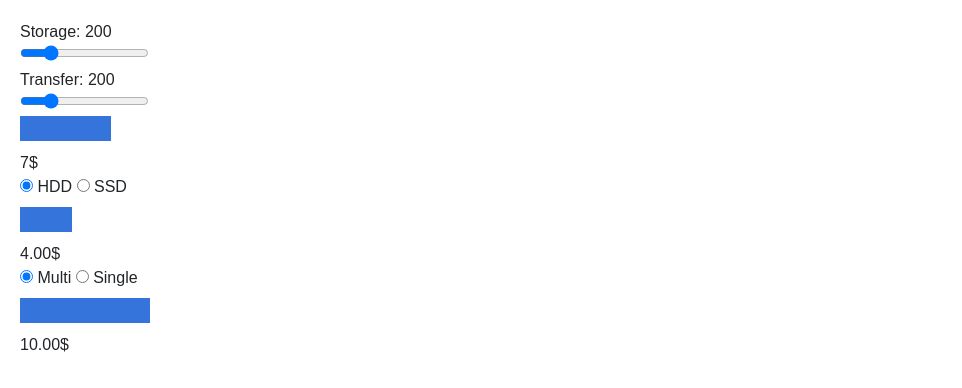
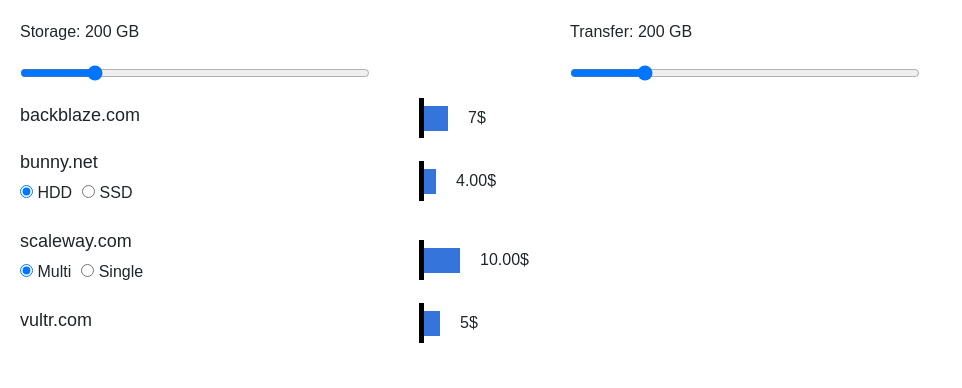
Before and after one commit to ITalik-gr/price_calculator_test, a website: page src/index.html in a window 1280 px wide. Shown: the whole page, without its empty margins (0-962 px from the left). Drawn offline with nearby package versions, Linux system fonts and the light colour scheme; files that its build step writes are made by us from their sources.

Commit message:
add style, rewrite code, add new provider

```diff
--- a/src/index.html
+++ b/src/index.html
@@ -86,27 +86,46 @@
 
         <form id="price-calc" class="calc-top">
             <span>
-                <div class="calc-res calc-res_storage">Storage: <span>200</span></div>
+                <div class="calc-res calc-res_storage">Storage: <span>200</span> GB</div>
+                <div class="price-card__rate_wrap">
                   <input min="0" max="1000" value="200" type="range" name="calc-storage" id="calc-storage">
+                  </div>
             </span>
             <span>
-                <div class="calc-res calc-res_transfer">Transfer: <span>200</span></div>
+                <div class="calc-res calc-res_transfer">Transfer: <span>200</span> GB</div>
+                <div class="price-card__rate_wrap">
                   <input min="0" max="1000" value="200" type="range" name="calc-transfer" id="calc-transfer">
+                </div>
             </span>
 
 
         </form>
         <div class="calc-body">
+
                 <span class="pricing-bar backblaze-bar">
+                  <div class="pricing-bar__info">
+                    <div class="pricing-bar__name">
+                      backblaze.com
+                    </div>
+                  </div>
+                  <div class="pricing-bar__row">
                     <div class="pricing-bar__value backblaze-bar__value">
                     </div>
                     <div class="pricing-bar__num backblaze-bar__num">
                         <span>7</span>$
                     </div>
+                  </div>
+
                 </span>
 
                 <span class="pricing-bar bunny-bar">
-                    <div class="bunny-checkeds">
+                    <div class="pricing-bar__info">
+
+                      <div class="pricing-bar__name">
+                        bunny.net
+                      </div>
+
+                      <div class="bunny-checkeds pricing-bar__ckeckeds">
                         <label for="bunny-checked">
                             <input class="bunny-check" checked required type="radio" value="HDD" name="bunny-checked" id="bunny-checked_1">
                             HDD
@@ -116,16 +135,25 @@
                             SSD
                         </label>
                     </div>
+                    </div>
+                    <div class="pricing-bar__row">
                       <div class="pricing-bar__value bunny-bar__value">
                       </div>
                       <div class="pricing-bar__num bunny-bar__num">
                           <span>1</span>$
                       </div>
+                    </div>
+
                 </span>
 
                 <span class="pricing-bar scaleway-bar">
 
-                    <div class="scaleway-checkeds">
+                    <div class="pricing-bar__info">
+
+                      <div class="pricing-bar__name">
+                        scaleway.com
+                      </div>
+                      <div class="scaleway-checkeds pricing-bar__ckeckeds">
                         <label for="scaleway-checked">
                             <input class="scaleway-check" checked required type="radio" value="Multi" name="scaleway-checked" id="scaleway-checked_1">
                             Multi
@@ -135,13 +163,32 @@
                             Single
                         </label>
                     </div>
-
+                    </div>
+                    <div class="pricing-bar__row">
                       <div class="pricing-bar__value scaleway-bar__value">
-
                       </div>
                       <div class="pricing-bar__num scaleway-bar__num">
                           <span>1</span>$
                       </div>
+                    </div>
+
+                </span>
+
+                <span class="pricing-bar vultr-bar">
+                  <div class="pricing-bar__info">
+                    <div class="pricing-bar__name">
+                      vultr.com
+                    </div>
+                  </div>
+
+                  <div class="pricing-bar__row">
+                    <div class="pricing-bar__value vultr-bar__value">
+                    </div>
+                    <div class="pricing-bar__num vultr-bar__num">
+                        <span>7</span>$
+                    </div>
+                  </div>
+
               </span>
         </div>
     </div>
--- a/src/js/script.js
+++ b/src/js/script.js
@@ -15,101 +15,112 @@
     calcPriceScaleway = document.querySelector('.scaleway-bar__value'), // стовпчик
     calcScalewayResNumber = document.querySelector('.scaleway-bar__num span'), // ціна номером
     radioScalewayInputs = document.querySelectorAll('.scaleway-check[name="scaleway-checked"]');
+  //? 4 провайдер
+    calcPriceVultr = document.querySelector('.vultr-bar__value'), // стовпчик
+    calcVultrResNumber = document.querySelector('.vultr-bar__num span'), // ціна номером
 
-//input[name="input_name"]
 
 reCalcAll();
-    calcStorage.addEventListener('input', () => {
-      calcResStorage.innerHTML = `${calcStorage.value}`;
-    });
-    calcTransfer.addEventListener('input', () => {
-      calcResTransfer.innerHTML = `${calcTransfer.value}`;
-    })
-    allRadio.forEach(e => {
-      e.addEventListener('input', reCalcAll);
-    })
 
-    function calcResultBackblazeBar() {
-      let minimumPrice = 7;
-      let storagePrice = 0.005;
-      let transferPrice = 0.01;
-      let res = (calcStorage.value * storagePrice) + (calcTransfer.value * transferPrice);
-      if (res < minimumPrice) {
-        calcPriceBackblaze.style.width = `${minimumPrice * 13}px`;
-        calcBackblazeResNumber.innerHTML = `${minimumPrice}`;
+    function calcResultBackblazeBar(minPrice, stPrice, trPrice,) { // 1
+      let res = (calcStorage.value * stPrice) + (calcTransfer.value * trPrice);
+      ifMinimalPrice(res, minPrice, calcPriceBackblaze, calcBackblazeResNumber);
+    }
+
+    function calcResultBunnyBar(trPrice, maxPrice) { // 2
+      let stPrice;
+      returnCheckInput(radioBunnyInputs);
+
+      if(inputCheckd == 0) {
+        stPrice = 0.01;
       } else {
-        calcPriceBackblaze.style.width = `${res * 13}px`;
-        calcBackblazeResNumber.innerHTML = `${res.toFixed(2)}`;
+        stPrice = 0.02;
+      }
+
+      let res = (calcStorage.value * stPrice) + (calcTransfer.value * trPrice);
+
+      if (res > maxPrice) {
+        calcPriceBunny.style.width = `${maxPrice * 4}px`;
+        calcBunnyResNumber.innerHTML = `${maxPrice}`;
+      } else {
+        // calcPriceBunny.style.width = `${res * 13}px`;
+        // calcBunnyResNumber.innerHTML = `${res.toFixed(2)}`;
+        calcBasic(res, calcPriceBunny, calcBunnyResNumber)
       }
     }
-    function calcResultBunnyBar() {
-      let maxPrice = 10;
-      let storagePrice;
-      let transferPrice = 0.01;
 
-      for (let elem in radioBunnyInputs) {
-        if (radioBunnyInputs[elem].checked)
-        inputCheckd = elem; // який обраний
-      }
-      if(inputCheckd == 0) {
-        storagePrice = 0.01;
+    function calcResultScalewayBar() { // 3
+      let res;
+      let trPrice = 0.02;
+      returnCheckInput(radioScalewayInputs);
+      if (inputCheckd == 0) { // якщо обраний перший чек боксс то ціна така для sotage
+         storagePrice = 0.06;
       } else {
-        storagePrice = 0.02;
-      }
-
-      let res = (calcStorage.value * storagePrice) + (calcTransfer.value * transferPrice);
-      if (res > maxPrice) {
-        calcPriceBunny.style.width = `${maxPrice * 13}px`;
-        calcBunnyResNumber.innerHTML = `${maxPrice}`;
-      } else {
-        calcPriceBunny.style.width = `${res * 13}px`;
-        calcBunnyResNumber.innerHTML = `${res.toFixed(2)}`;
-      }
-    }
-    function calcResultScalewayBar() {
-      // let maxPrice = 10;
-      // let storagePrice = 0.02;
-      let transferPrice = 0.02;
-      let res;
-
-      for (let elem in radioScalewayInputs) {
-        if (radioScalewayInputs[elem].checked)
-        inputCheckd = elem; // який обраний
+         storagePrice = 0.03;
       }
 
       if (calcStorage.value < 75) {
         storagePrice = 0
-        res = (calcStorage.value * storagePrice) + (calcTransfer.value * transferPrice);
+        res = (calcStorage.value * storagePrice) + (calcTransfer.value * trPrice);
       } else {
+        res = ((calcStorage.value - 75) * storagePrice) + ((calcTransfer.value - 75) * trPrice);
+      }
 
-        if(inputCheckd == 0) {
-          storagePrice = 0.06;
-        } else {
-          storagePrice = 0.03;
-        }
-        res = ((calcStorage.value - 75) * storagePrice) + ((calcTransfer.value - 75) * transferPrice);
+      if (calcTransfer.value < 75) {
+        trPrice = 0
+        res = (calcStorage.value * storagePrice) + (calcTransfer.value * trPrice);
+      }  else {
+        res = ((calcStorage.value - 75) * storagePrice) + ((calcTransfer.value - 75) * trPrice);
       }
-      if (calcTransfer.value < 75) {
-        transferPrice = 0
-        res = (calcStorage.value * storagePrice) + (calcTransfer.value * transferPrice);
-      } else {
-        res = ((calcStorage.value - 75) * storagePrice) + ((calcTransfer.value - 75) * transferPrice);
-      }
-      calcPriceScaleway.style.width = `${res * 13}px`;
-      calcScalewayResNumber.innerHTML = `${res.toFixed(2)}`;
+
+
+
+      calcBasic(res, calcPriceScaleway, calcScalewayResNumber)
+      // calcPriceScaleway.style.width = `${res * 4}px`;
+      // calcScalewayResNumber.innerHTML = `${res.toFixed(2)}`;
+    }
+
+    function calcResultVultrBar(minPrice, stPrice, trPrice) { // 44
+      let res = (calcStorage.value * stPrice) + (calcTransfer.value * trPrice);
+      ifMinimalPrice(res, minPrice, calcPriceVultr, calcVultrResNumber);
     }
 
 
+    function returnCheckInput(inputs) {
+      for (let elem in inputs) {  // який чекбокс чекнутий
+        if (inputs[elem].checked)
+        return inputCheckd = elem; // який обраний
+      }
+    }
+    function calcBasic(res, rowWidth, rowNum) {
+      rowWidth.style.width = `${res * 4}px`;
+      rowNum.innerHTML = `${res.toFixed(2)}`;
+    }
+    function ifMinimalPrice(res, minPrice, rowWidth, rowNum) {
+      if (res < minPrice) {
+        rowWidth.style.width = `${minPrice * 4}px`;
+        rowNum.innerHTML = `${minPrice}`;
+      } else {
+        calcBasic(res, rowWidth, rowNum)
+      }
+    }
     function reCalcAll() {
-      calcResultBackblazeBar()
-      calcResultBunnyBar()
+      calcResultBackblazeBar(7, 0.005, 0.01)
+      calcResultBunnyBar(0.01, 10)
       calcResultScalewayBar()
+      calcResultVultrBar(5, 0.01, 0.01)
     }
 
 
-    calcStorage.addEventListener('input', () => {
+    calcStorage.addEventListener('input', () => { // перераховувать і записувать скіки вибрано
+      calcResStorage.innerHTML = `${calcStorage.value}`;
       reCalcAll()
     });
-    calcTransfer.addEventListener('input', () => {
+    calcTransfer.addEventListener('input', () => {  // перераховувать і записувать скіки вибрано
+      calcResTransfer.innerHTML = `${calcTransfer.value}`;
       reCalcAll()
     })
+
+    allRadio.forEach(e => { // при клікі на будь яке радіо перераховувати все
+      e.addEventListener('input', reCalcAll);
+    })
--- a/src/sass/style.scss
+++ b/src/sass/style.scss
@@ -11,14 +11,49 @@
     padding: 20px;
 }
 
+
+.price-card__rate_wrap {
+    position: relative;
+    span {
+        position: absolute;
+        height: 15px;
+        width: 5px;
+        background: rgb(53, 116, 218);
+        top: 50%;
+        transform: translateY(-50%);
+        &:nth-child(1) {
+            left: -4px;
+        }
+        &:nth-child(2) {
+            right: -4px;
+        }
+    }
+}
 .calc {
+    &-wrap {
+        max-width: 900px;
+    }
     &-body {
 
     }
     &-top {
-        input {
+        display: flex;
+        justify-content: space-between;
+        align-items: center;
+        flex-wrap: wrap;
+
+          input {
+            width: 350px;
+            height: 38px;
+            // -webkit-appearance: none;
+            margin: 10px 0;
+            position: relative;
+            span {
+
+            }
 
         }
+
     }
     #calc-storage { // input st
 
@@ -47,9 +82,44 @@
 
 }
 .pricing-bar {
+    display: flex;
+    margin-bottom: 15px;
+   &__row {
+    display: flex;
+    justify-content: center;
+    align-items: center;
+    position: relative;
+    &::after {
+        position: absolute;
+        left: -1px;
+        content: '';
+        top: 50%;
+        transform: translateY(-50%);
+        height: 40px;
+        background: #000;
+        width: 5px;
+    }
+   }
+   &__ckeckeds {
+    margin-right: 15px;
+    display: flex;
 
+    label {
+        margin-right: 10px;
+        &:last-child {
+            margin-right: 0;
+        }
+    }
+   }
     &__num { // просто число
-
+        margin-left: 20px;
+    }
+    &__info {
+        width: 400px;
+    }
+    &__name {
+        margin-bottom: 5px;
+        font-size: 18px;
     }
 }
 .pricing-bar__value { // изменяется
@@ -57,6 +127,5 @@
     background-color: rgb(53, 116, 218);
     width: 40px;
     display: flex;
-    margin-bottom: 10px;
 }
 @import 'blocks/header';
```
Also changed, not shown: dist/css/style.min.css, dist/index.html, dist/js/script.js, 1 other file. Lines whose indentation alone changed are shown as unchanged.
